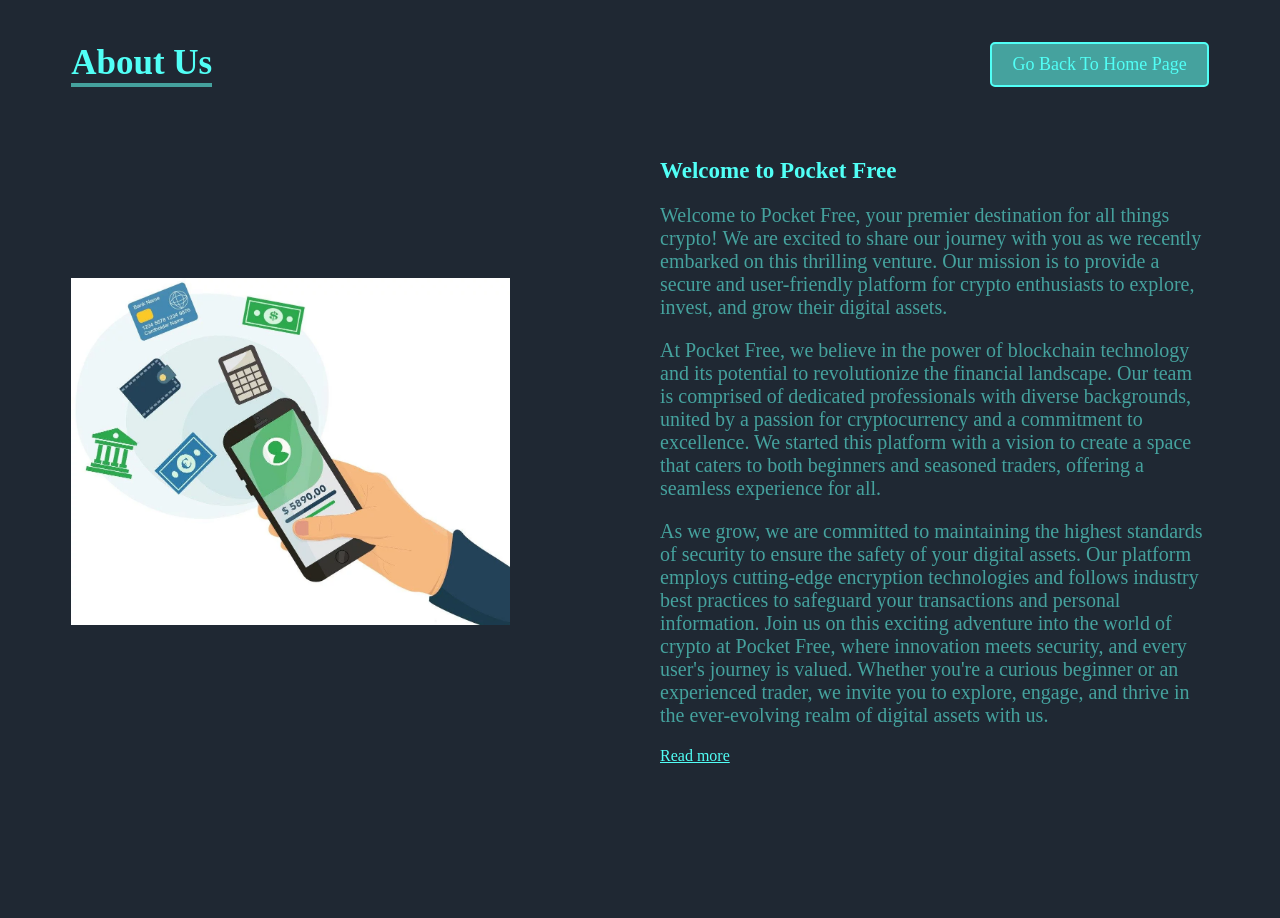
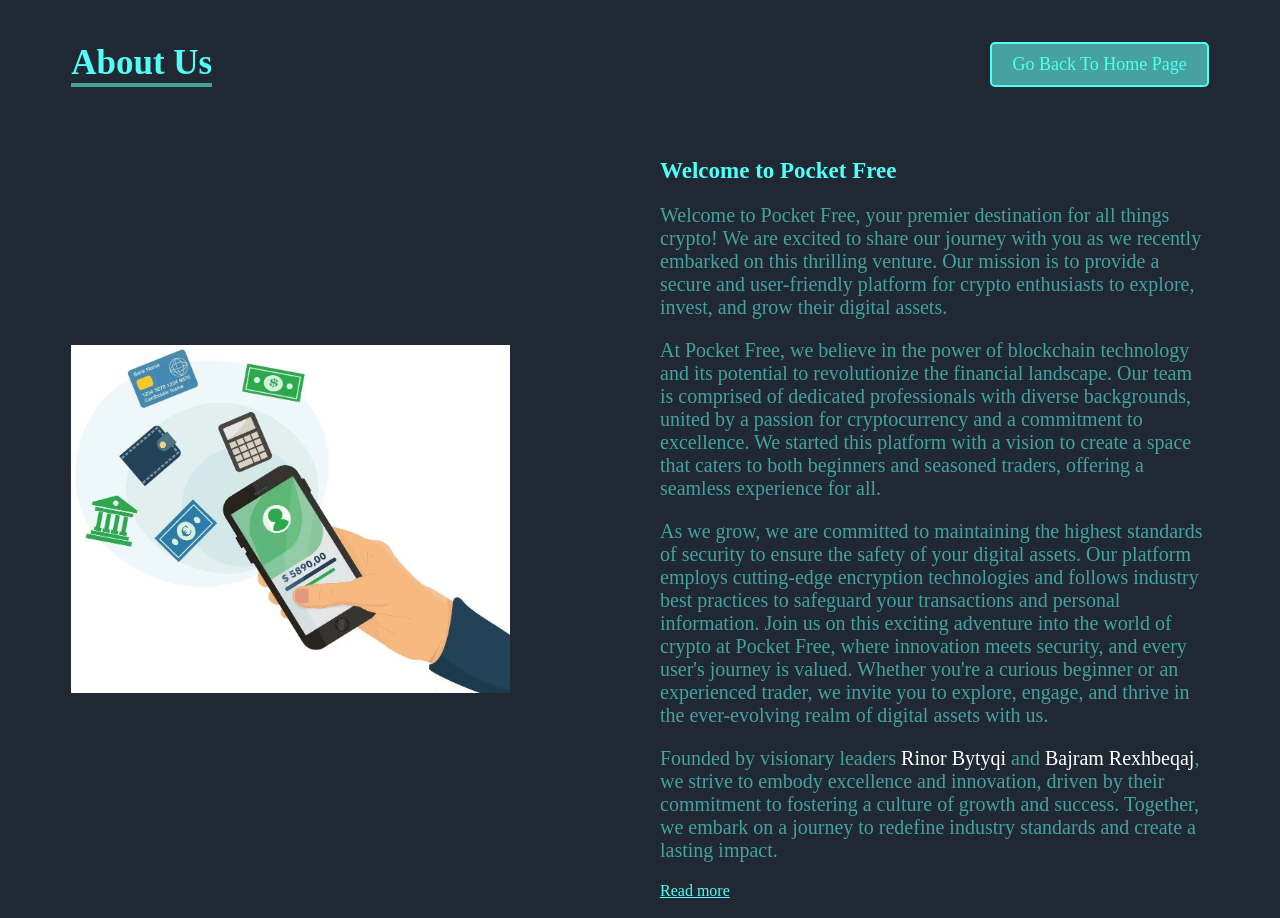
Before and after one commit to 1norey/CryptoWallet, a PHP site: page /About-Us.html in a window 1280 px wide. Before the commit the page ends 763 px from the top, so only its background shows below. Run offline with PHP 8.4, Linux system fonts and the light colour scheme.

Commit message:
about us changes

```diff
--- a/About-Us.html
+++ b/About-Us.html
@@ -40,8 +40,12 @@
                                Whether you're a curious beginner or an experienced trader,
                                we invite you to explore, engage, and thrive in the ever-evolving
                                realm of digital assets with us.
-
                          </p>
+                         <p>Founded by visionary leaders <span class="ceo">Rinor Bytyqi </span>and <span class="ceo">Bajram Rexhbeqaj</span>,
+                            we strive to embody excellence and innovation, driven by their
+                            commitment to fostering a culture of growth and success.
+                            Together, we embark on a journey to redefine industry standards
+                            and create a lasting impact.</p>
                 <a href="" class="Read-more">Read more</a>
 
             </div>
--- a/AboutUs.css
+++ b/AboutUs.css
@@ -99,3 +99,6 @@ transition: 0.5s ease;
     text-align: center;
     margin: 20px auto;
 }
+.ceo{
+    color: white;
+}
```
